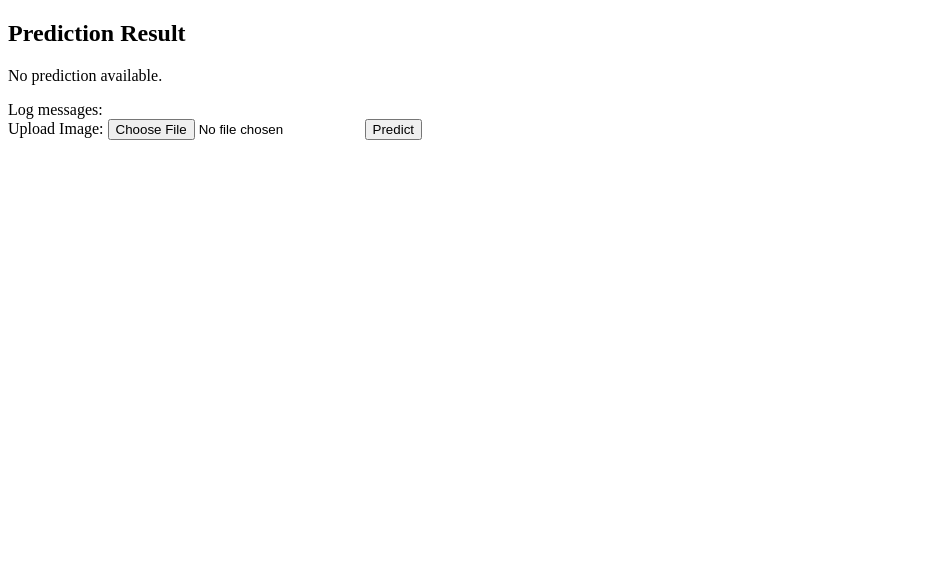
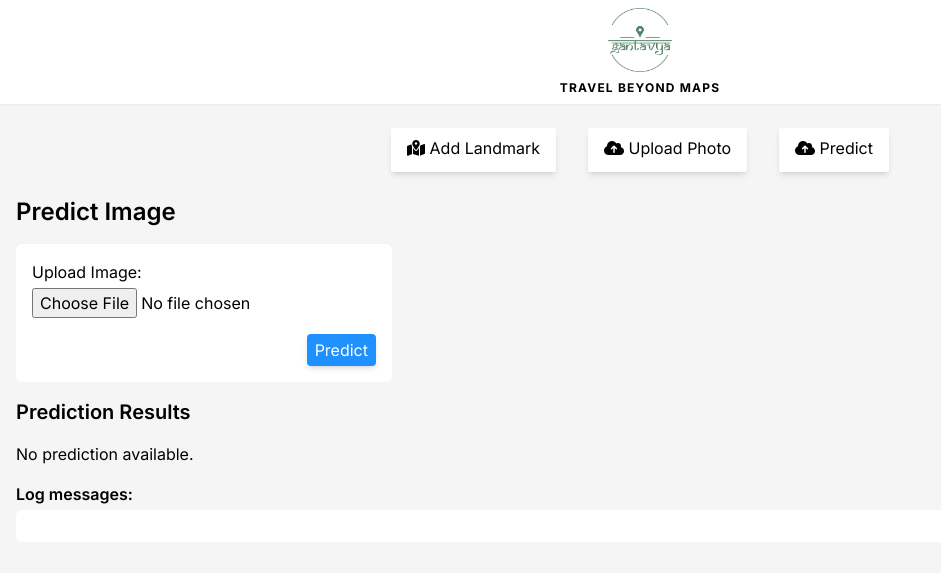
Before and after one commit to Gantavya-app/gantavya-backend, a Django app: page /predict/ in a window 1280 px wide. Shown: the top 573 px of the page, without its empty margins (0-941 px from the left). Run offline with Django 4.2, Linux system fonts and the light colour scheme; parts of the project's set-up code (start-up, migrations or seed data) failed here and were passed over; some libraries are stand-ins or nearby versions.

Commit message:
feat: style prediction page - add button in index for prediction page

```diff
--- a/gantavya/base/forms.py
+++ b/gantavya/base/forms.py
@@ -11,12 +11,7 @@ class PhotoUploadForm(ModelForm):
             'photo': FileInput(attrs={'class': 'py-0.5 px-1 ml-auto rounded-sm my-2 border-2 border w-[260px]'}),
         }
 
-<<<<<<< HEAD
-
-class LandmarkForm(forms.ModelForm):
-=======
 class LandmarkForm(ModelForm):
->>>>>>> f3b1bf1380382a2555a7a0c0ea8e23eb0858af7a
     class Meta:
         model = Landmark
         fields = ['name', 'address', 'type', 'description']
--- a/gantavya/base/inference.py
+++ b/gantavya/base/inference.py
@@ -2,7 +2,7 @@ from ultralytics import YOLO
 from PIL import Image
 # from torchvision import transforms
 
-model = YOLO('yolo.pt')
+model = YOLO('/home/boogeyman/Desktop/gantavya-backend/gantavya/yolo.pt')
 
 def predict(image_path, model=model):
     # Load and preprocess the image
--- a/gantavya/base/templates/base/index.html
+++ b/gantavya/base/templates/base/index.html
@@ -2,63 +2,83 @@
 
 <!DOCTYPE html>
 <html lang="en">
-
 	<head>
-    <meta charset="UTF-8">
-    <meta http-equiv="X-UA-Compatible" content="IE=edge">
-    <meta name="viewport" content="width=device-width, initial-scale=1.0">
+		<meta charset="UTF-8" />
+		<meta http-equiv="X-UA-Compatible" content="IE=edge" />
+		<meta name="viewport" content="width=device-width, initial-scale=1.0" />
 		<!-- tailwindcss -->
 		<script src="https://cdn.tailwindcss.com"></script>
 		<!-- font awesome -->
-    <link rel="stylesheet" href="https://cdnjs.cloudflare.com/ajax/libs/font-awesome/6.0.0-beta3/css/all.min.css" />
+		<link
+			rel="stylesheet"
+			href="https://cdnjs.cloudflare.com/ajax/libs/font-awesome/6.0.0-beta3/css/all.min.css"
+		/>
 
 		<!-- fonts -->
-    <link rel="preconnect" href="https://fonts.googleapis.com">
-    <link rel="preconnect" href="https://fonts.gstatic.com" crossorigin>
-    <link href="https://fonts.googleapis.com/css2?family=Inter:wght@100;200;300;400;500;600;700;800;900&display=swap"
-        rel="stylesheet">
+		<link rel="preconnect" href="https://fonts.googleapis.com" />
+		<link rel="preconnect" href="https://fonts.gstatic.com" crossorigin />
+		<link
+			href="https://fonts.googleapis.com/css2?family=Inter:wght@100;200;300;400;500;600;700;800;900&display=swap"
+			rel="stylesheet"
+		/>
 
 		<!-- css -->
-    <link rel="stylesheet" href="{% static 'styles/css/globals.css' %}">
+		<link rel="stylesheet" href="{% static 'styles/css/globals.css' %}" />
 		<title>{% block title %} {% endblock %}</title>
-
 	</head>
 
 	<body>
-
 		<header class="shadow-sm mb-4 fixed top-0 inset-x-0 bg-white">
-        <nav class="container max-w-7xl mx-auto px-4 py-2 flex w-full items-center gap-2 justify-center">
-
-
+			<nav
+				class="container max-w-7xl mx-auto px-4 py-2 flex w-full items-center gap-2 justify-center"
+			>
 				<a href="{% url 'list_landmarks' %}">
-                <div class="flex flex-col  items-center gap-2">
-                    <img src="{% static 'images/logos/logo_green.png' %}" alt="logo" class="w-16 object-contain ">
-                    <h1 class="tracking-widest font-bold text-xs uppercase">Travel Beyond Maps</h1>
+					<div class="flex flex-col items-center gap-2">
+						<img
+							src="{% static 'images/logos/logo_green.png' %}"
+							alt="logo"
+							class="w-16 object-contain"
+						/>
+						<h1 class="tracking-widest font-bold text-xs uppercase">
+							Travel Beyond Maps
+						</h1>
 					</div>
 				</a>
 			</nav>
 		</header>
 
-    <div class="container mx-auto max-w-7xl mt-[120px] flex items-center justify-center gap-8 py-2">
+		<div
+			class="container mx-auto max-w-7xl mt-[120px] flex items-center justify-center gap-8 py-2"
+		>
 			<a href="{% url 'create_landmark' %}">
 				<div
-                class="bg-white shadow-md hover:text-blue-800 rounded-sm px-4 py-2 border-b-4 border-b-transparent hover:border-b-blue-700 duration-500 hover:cursor-pointer ease-in-out">
+					class="bg-white shadow-md hover:text-blue-800 rounded-sm px-4 py-2 border-b-4 border-b-transparent hover:border-b-blue-700 duration-500 hover:cursor-pointer ease-in-out"
+				>
 					<i class="fas fa-map-location-dot"></i>
-                <span>Add Landmark
-                </span>
+					<span>Add Landmark </span>
 				</div>
 			</a>
+			<a href="{% url 'upload_photo' landmark_id=1 %}">
 				<div
-            class="bg-white shadow-md hover:text-blue-800 rounded-sm px-4 py-2 border-b-4 border-b-transparent hover:border-b-blue-700 duration-300 hover:cursor-pointer ease-in-out ">
+					class="bg-white shadow-md hover:text-blue-800 rounded-sm px-4 py-2 border-b-4 border-b-transparent hover:border-b-blue-700 duration-300 hover:cursor-pointer ease-in-out"
+				>
 					<i class="fas fa-cloud-upload-alt"></i>
-            <span>Upload Photo
-            </span>
+					<span>Upload Photo </span>
 				</div>
+			</a>
+
+			<a href="{% url 'prediction' %}">
+				<div
+					class="bg-white shadow-md hover:text-blue-800 rounded-sm px-4 py-2 border-b-4 border-b-transparent hover:border-b-blue-700 duration-300 hover:cursor-pointer ease-in-out"
+				>
+					<i class="fas fa-cloud-upload-alt"></i>
+					<span>Predict </span>
+				</div>
+			</a>
 		</div>
 
 		<section class="container mx-auto max-w-7xl px-4 pt-4 pb-8">
 			{% block body %} {% endblock %}
 		</section>
 	</body>
-
 </html>
--- a/gantavya/base/templates/base/predict.html
+++ b/gantavya/base/templates/base/predict.html
@@ -1,43 +1,65 @@
-<!DOCTYPE html>
-<html>
-<head>
-    <title>Prediction Result</title>
-</head>
-<body>
+{% extends 'base/index.html' %} {% block title %} Predict Image {% endblock %}
+{% block body %}
+
+<h1 class="text-2xl font-semibold tracking-loose mb-4">
+	Predict Image
+	</h1>
 
 
-    <h2>Prediction Result</h2>
-    {% if predicted_class and confidence_score %}
-        <p>Class: {{ predicted_class }}</p>
-        <p>Confidence Score: {{ confidence_score }}</p>
+	<form
+		method="post"
+		enctype="multipart/form-data"
+		class="bg-white p-4 rounded-md flex flex-col items-end gap-4 w-fit"
+	>
+		{% csrf_token %}
+		<label for="image" class="flex flex-col gap-1 items-start">Upload Image:
+		<input type="file" name="image" accept="image/*" required />
+		</label>
+		<button
+			type="submit"
+			class="bg-[#1e90ff] text-white px-2 py-1 rounded hover:bg-blue-800 duration-300 ease-in-out shadow-md hover:shadow-xl w-fit"
+		>
+			Predict
+		</button>
+	</form>
 
-        <div> Name:{{landmark.name}} </div>
-        <div> Address:{{landmark.address}} </div>
-        <div> Type of Landmark:{{landmark.type}} </div>
-        <div> Description:{{landmark.description}} </div>
-        {% for photo in photos %}
-            <img src="{{ photo.photo.url }}" alt="Landmark Photo" style="width: auto; height: 300px;">
-        {% endfor %}
+	<h2 class="text-xl font-semibold my-4">Prediction Results</h2>
 
+	{% if predicted_class and confidence_score %}
+	<div class="grid grid-cols-2 gap-2 justify-start w-fit my-4 bg-white p-4 rounded-md">
+		<p class="font-semibold">Class:</p>
+		<span>{{ predicted_class }}</span>
+		<p class="font-semibold">Confidence Score:</p>
+		<span>{{ confidence_score }}</span>
+		<div class="font-semibold">Name:</div>
+		<span>{{landmark.name}}</span>
+		<div class="font-semibold">Address:</div>
+		<span>{{landmark.address}}</span>
+		<div class="font-semibold">Type of Landmark:</div>
+		<span>{{landmark.type}}</span>
+		<div class="font-semibold">Description:</div>
+		<span>{{landmark.description}}</span>
+	</div>
+	<div class="p-4 bg-white rounded-md my-2 grid grid-cols-4 gap-2">
+		{% for photo in photos %}
+		<img
+			src="{{ photo.photo.url }}"
+			alt="Landmark Photo"
+			class="w-96 h-full object-cover aspect-square rounded-md hover:shadow-xl duration-300 ease-in-out cursor-pointer"
+		/>
+		{% endfor %}
+	</div>
 
-    {% else %}
-        <p>No prediction available.</p>
-    {% endif %}
+	{% else %}
+	<p>No prediction available.</p>
+	{% endif %}
 
-<div>
-    Log messages: <br>
-{{message1}}
-{{message2}}
-{{message3}}
-</div>
+	<div class="mt-4">
+		<h6 class="font-semibold my-1">Log messages:</h6>
+		<div class="bg-white p-4 rounded-md">
+			{{message1}} {{message2}} {{message3}}
+		</div>
+	</div>
 
-    <!-- Add your image input form here -->
-    <form method="post" enctype="multipart/form-data">
-        {% csrf_token %}
-        <label for="image">Upload Image:</label>
-        <input type="file" name="image" accept="image/*" required>
-        <button type="submit">Predict</button>
-    </form>
-
-</body>
-</html>
+	{% endblock %}
+</h1>
```
Also changed, not shown: gantavya/base/templates/base/Home.html (+30 -42 lines), gantavya/requirements.txt (added, +7 -0 lines), README.md. Lines whose indentation alone changed are shown as unchanged.
